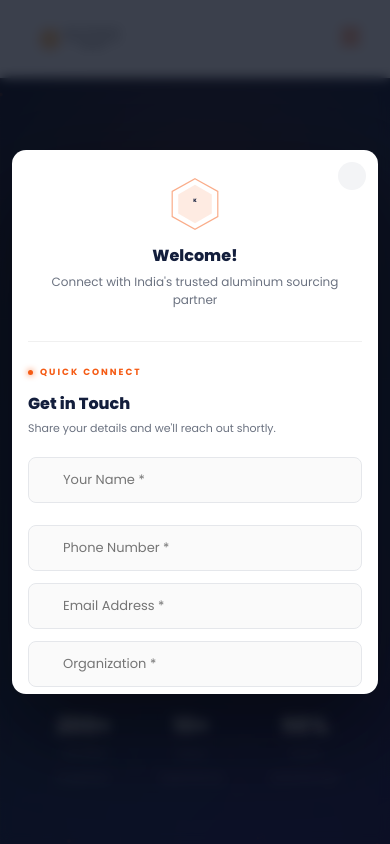
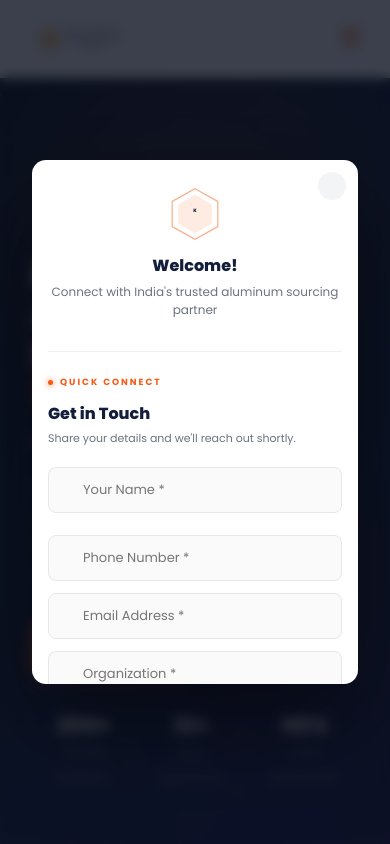
Before and after one commit to soundar028/kamp_info_services, a React (Vite) app: page / in a window 390 px wide. Shown: the top 844 px of the page. Built offline with nearby package versions, Linux system fonts and the light colour scheme; some icons are missing.

Commit message:
Popup fixes for mobile view

```diff
--- a/src/components/LeadPopup.jsx
+++ b/src/components/LeadPopup.jsx
@@ -128,10 +128,10 @@ const LeadPopup = () => {
         if (isMobile) {
             const baseStyles = {
                 ...styles,
-                overlay:      { ...styles.overlay, padding: 12 },
-                popup:        { ...styles.popup, flexDirection: 'column', maxWidth: '100%', width: '100%', maxHeight: '100vh', borderRadius: 14, overflowX: 'hidden', maxHeight: 'calc(100vh - 20px)' },
+                overlay:      { ...styles.overlay, padding: 16 },
+                popup:        { ...styles.popup, flexDirection: 'column', maxWidth: 'calc(100% - 32px)', width: '100%', maxHeight: '95vh', borderRadius: 14, overflowX: 'hidden', margin: '0 auto' },
                 leftPanel:    { ...styles.leftPanel, width: '100%', flexShrink: 0, padding: '24px 16px', minHeight: 'auto' },
-                rightPanel:   { ...styles.rightPanel, padding: '24px 16px', maxHeight: 'calc(100vh - 300px)', overflowX: 'hidden', overflowY: 'auto' },
+                rightPanel:   { ...styles.rightPanel, padding: '24px 16px', maxHeight: 'calc(100vh - 320px)', overflowX: 'hidden', overflowY: 'auto' },
                 closeBtn:     { ...styles.closeBtn, top: 12, right: 12, width: 28, height: 28, fontSize: 12 },
 
                 mobileHeader: { ...styles.mobileHeader, textAlign: 'center', marginBottom: 16, paddingBottom: 12 },
```
